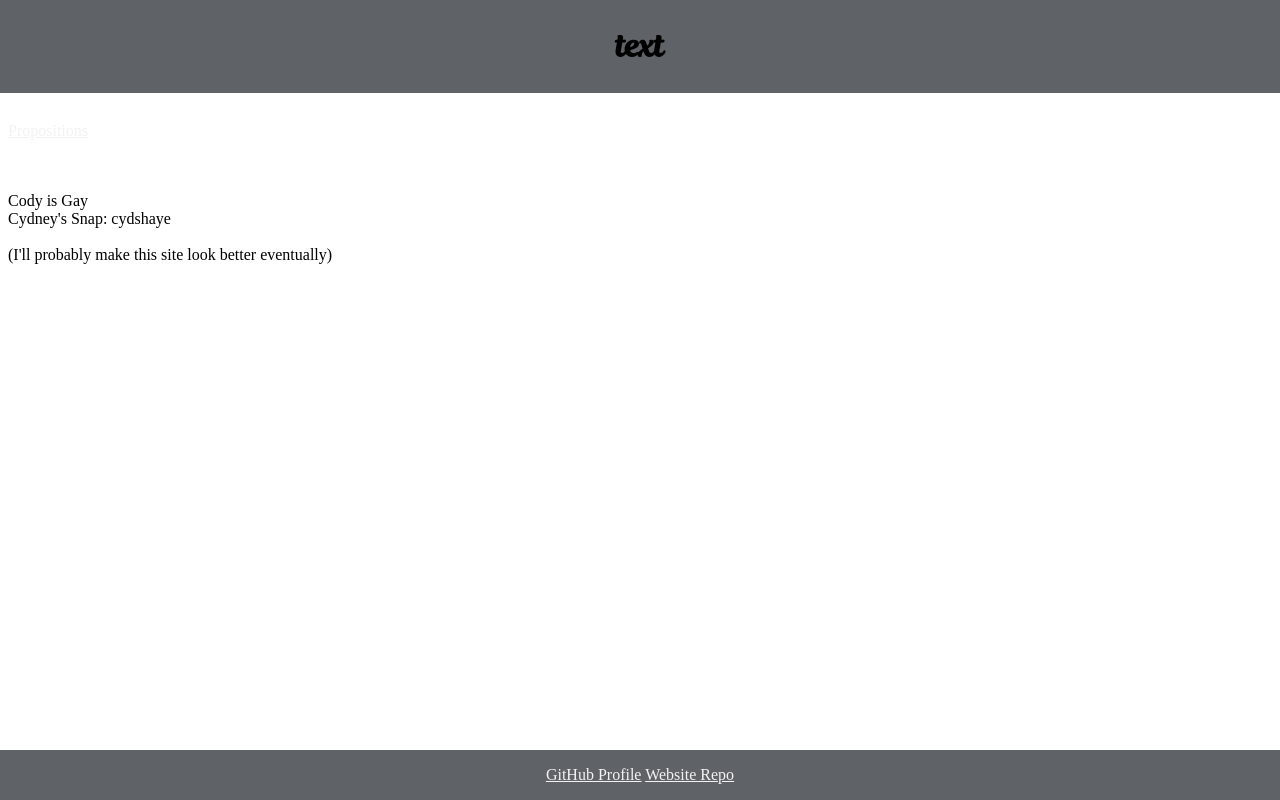
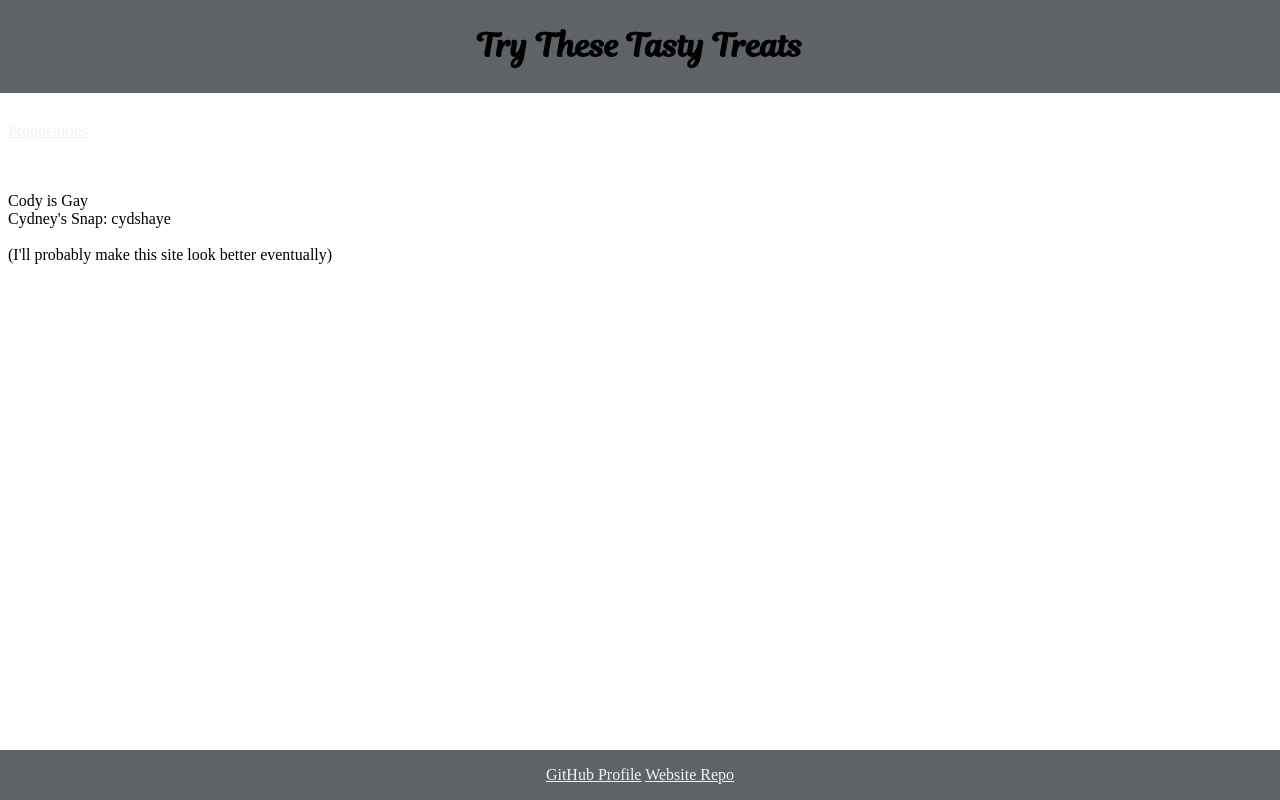
Before and after one commit to TrentKnight/almanzas-pastries, a plain HTML site: page index.html in a window 1280 px wide. Drawn offline with Linux system fonts and the light colour scheme.

Commit message:
Update index.html

```diff
--- a/index.html
+++ b/index.html
@@ -30,7 +30,7 @@
           color: #F2F2F2
         }
       </style>
-      <h1 style="font-family:MagnoliaScript;">text</h1>
+      <h1 style="font-family:MagnoliaScript;">Try These Tasty Treats</h1>
     </div>
     <p>
       <br>
```
